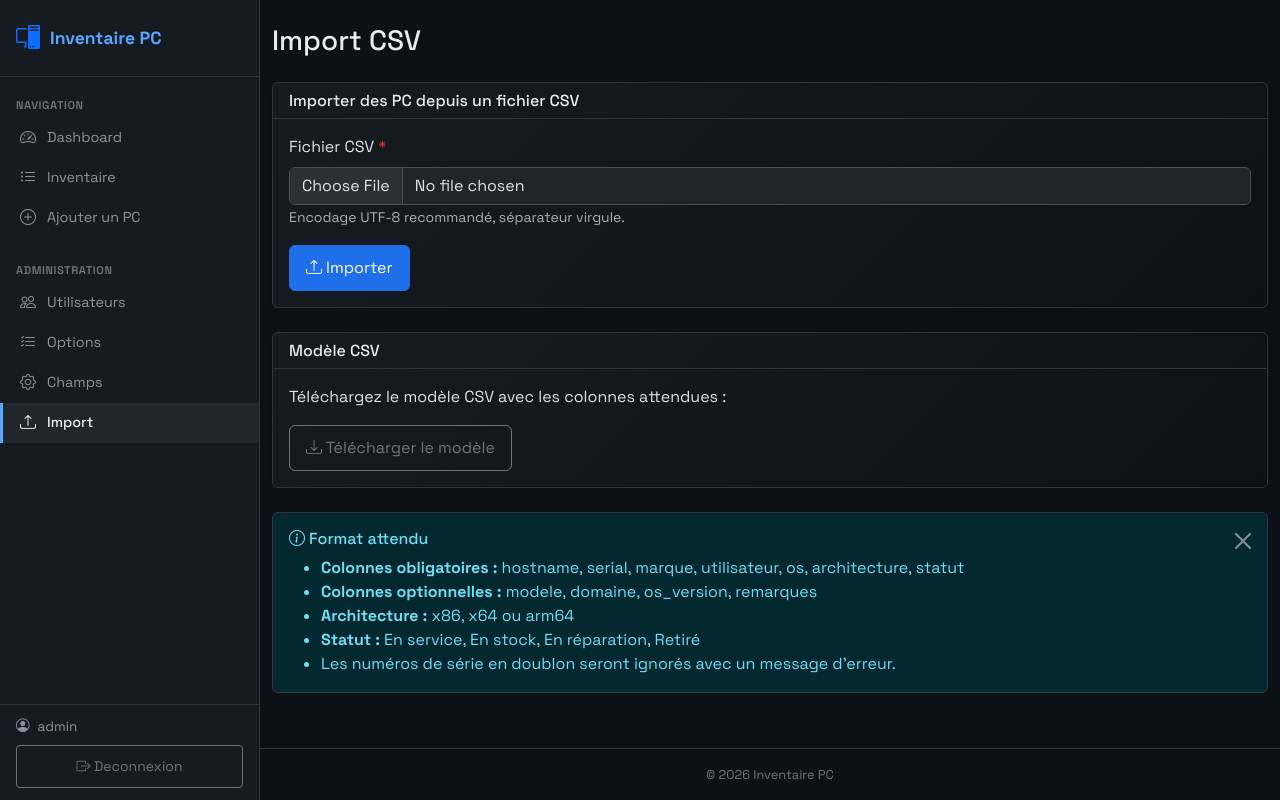
After one commit to NouillesMan/projet_entreprise, a PHP site: page /admin_import.php in a window 1280 px wide. The commit adds this page. Run offline with PHP 8.4, Linux system fonts and the light colour scheme; a user stored in the database is signed in.

Commit message:
ajout de la page d'import CSV en masse des PC (admin)
  - Création de admin_import.php : upload CSV, validation, insertion en BDD
  - Ajout du lien "Import" dans la sidebar admin (partials/header.php)
  - Mise à jour du README.md (structure + documentation)

  ⚠️  L'insertion de fichier ne fonctionne pas encore : pas encore d'API

```diff
--- /dev/null
+++ b/admin_import.php
@@ -0,0 +1,193 @@
+<?php
+require __DIR__ . "/auth.php";
+require_perm("is_admin");
+require __DIR__ . "/db.php";
+
+$allowedArch = ["x86", "x64", "arm64"];
+$allowedStatut = ["En service", "En stock", "En réparation", "Retiré"];
+$requiredColumns = ["hostname", "serial", "marque", "utilisateur", "os", "architecture", "statut"];
+$optionalColumns = ["modele", "domaine", "os_version", "remarques"];
+$allColumns = array_merge($requiredColumns, $optionalColumns);
+
+$imported = 0;
+$errors = [];
+
+if ($_SERVER["REQUEST_METHOD"] === "POST") {
+  csrf_check();
+
+  if (empty($_FILES["csv_file"]["tmp_name"]) || $_FILES["csv_file"]["error"] !== UPLOAD_ERR_OK) {
+    $errors[] = "Veuillez sélectionner un fichier CSV valide.";
+  } else {
+    $handle = fopen($_FILES["csv_file"]["tmp_name"], "r");
+    if ($handle === false) {
+      $errors[] = "Impossible de lire le fichier.";
+    } else {
+      // Read header row
+      $header = fgetcsv($handle, 0, ",");
+      if ($header === false) {
+        $errors[] = "Le fichier CSV est vide.";
+      } else {
+        // Normalize header (trim + lowercase)
+        $header = array_map(function ($col) {
+          return strtolower(trim($col));
+        }, $header);
+
+        // Check required columns exist
+        $missingCols = array_diff($requiredColumns, $header);
+        if ($missingCols) {
+          $errors[] = "Colonnes manquantes : " . implode(", ", $missingCols);
+        } else {
+          $rowNum = 1; // header was row 1
+          $stmt = $pdo->prepare("
+            INSERT INTO pcs (hostname, serial, marque, modele, utilisateur, os, os_version, architecture, domaine, statut, remarques)
+            VALUES (:hostname, :serial, :marque, :modele, :utilisateur, :os, :os_version, :architecture, :domaine, :statut, :remarques)
+          ");
+
+          while (($row = fgetcsv($handle, 0, ",")) !== false) {
+            $rowNum++;
+
+            // Skip empty rows
+            if (count($row) === 1 && trim($row[0]) === "") continue;
+
+            // Map columns by header position
+            $data = [];
+            foreach ($header as $i => $col) {
+              if (in_array($col, $allColumns)) {
+                $data[$col] = trim($row[$i] ?? "");
+              }
+            }
+
+            // Validate required fields
+            $rowErrors = [];
+            foreach ($requiredColumns as $col) {
+              if (empty($data[$col])) {
+                $rowErrors[] = "champ « $col » vide";
+              }
+            }
+
+            // Validate enum values
+            if (!empty($data["architecture"]) && !in_array($data["architecture"], $allowedArch, true)) {
+              $rowErrors[] = "architecture « " . $data["architecture"] . " » invalide (x86, x64, arm64)";
+            }
+            if (!empty($data["statut"]) && !in_array($data["statut"], $allowedStatut, true)) {
+              $rowErrors[] = "statut « " . $data["statut"] . " » invalide";
+            }
+
+            if ($rowErrors) {
+              $errors[] = "Ligne $rowNum : " . implode("; ", $rowErrors);
+              continue;
+            }
+
+            // Insert
+            try {
+              $stmt->execute([
+                ":hostname"     => $data["hostname"],
+                ":serial"       => $data["serial"],
+                ":marque"       => $data["marque"],
+                ":modele"       => $data["modele"] ?? "",
+                ":utilisateur"  => $data["utilisateur"],
+                ":os"           => $data["os"],
+                ":os_version"   => $data["os_version"] ?? "",
+                ":architecture" => $data["architecture"],
+                ":domaine"      => $data["domaine"] ?? "",
+                ":statut"       => $data["statut"],
+                ":remarques"    => $data["remarques"] ?? "",
+              ]);
+              $imported++;
+            } catch (PDOException $e) {
+              if ($e->getCode() === "23000") {
+                $errors[] = "Ligne $rowNum : serial « " . $data["serial"] . " » déjà existant (doublon ignoré)";
+              } else {
+                throw $e;
+              }
+            }
+          }
+        }
+      }
+      fclose($handle);
+    }
+  }
+}
+
+function e($v) { return htmlspecialchars((string)$v, ENT_QUOTES, "UTF-8"); }
+
+$pageTitle = "Admin - Import CSV";
+$activePage = "admin_import";
+require __DIR__ . "/partials/header.php";
+?>
+
+<div class="container-fluid py-4">
+  <div class="d-flex justify-content-between align-items-center mb-4">
+    <h3 class="mb-0">Import CSV</h3>
+  </div>
+
+  <?php if ($_SERVER["REQUEST_METHOD"] === "POST"): ?>
+    <?php if ($imported > 0): ?>
+      <div class="alert alert-success alert-dismissible fade show">
+        <i class="bi bi-check-circle"></i> <strong><?= $imported ?></strong> PC importé<?= $imported > 1 ? "s" : "" ?> avec succès.
+        <button type="button" class="btn-close" data-bs-dismiss="alert"></button>
+      </div>
+    <?php endif; ?>
+
+    <?php if ($errors): ?>
+      <div class="alert alert-danger alert-dismissible fade show">
+        <h6 class="alert-heading"><i class="bi bi-exclamation-triangle"></i> <?= count($errors) ?> erreur<?= count($errors) > 1 ? "s" : "" ?></h6>
+        <ul class="mb-0">
+          <?php foreach ($errors as $err): ?>
+            <li><?= e($err) ?></li>
+          <?php endforeach; ?>
+        </ul>
+        <button type="button" class="btn-close" data-bs-dismiss="alert"></button>
+      </div>
+    <?php endif; ?>
+  <?php endif; ?>
+
+  <!-- Upload form -->
+  <div class="card shadow-sm mb-4">
+    <div class="card-header">
+      <h6 class="mb-0">Importer des PC depuis un fichier CSV</h6>
+    </div>
+    <div class="card-body">
+      <form method="post" enctype="multipart/form-data">
+        <?= csrf_field() ?>
+        <div class="mb-3">
+          <label class="form-label">Fichier CSV <span class="text-danger">*</span></label>
+          <input type="file" class="form-control" name="csv_file" accept=".csv" required>
+          <small class="text-muted">Encodage UTF-8 recommandé, séparateur virgule.</small>
+        </div>
+        <button type="submit" class="btn btn-primary">
+          <i class="bi bi-upload"></i> Importer
+        </button>
+      </form>
+    </div>
+  </div>
+
+  <!-- Template download -->
+  <div class="card shadow-sm mb-4">
+    <div class="card-header">
+      <h6 class="mb-0">Modèle CSV</h6>
+    </div>
+    <div class="card-body">
+      <p>Téléchargez le modèle CSV avec les colonnes attendues :</p>
+      <a href="data:text/csv;charset=utf-8,hostname,serial,marque,utilisateur,os,architecture,statut,modele,domaine,os_version,remarques" download="template_import_pc.csv" class="btn btn-outline-secondary">
+        <i class="bi bi-download"></i> Télécharger le modèle
+      </a>
+    </div>
+  </div>
+
+  <!-- Info -->
+  <div class="alert alert-info alert-dismissible fade show">
+    <h6 class="alert-heading"><i class="bi bi-info-circle"></i> Format attendu</h6>
+    <ul class="mb-0">
+      <li><strong>Colonnes obligatoires :</strong> hostname, serial, marque, utilisateur, os, architecture, statut</li>
+      <li><strong>Colonnes optionnelles :</strong> modele, domaine, os_version, remarques</li>
+      <li><strong>Architecture :</strong> x86, x64 ou arm64</li>
+      <li><strong>Statut :</strong> En service, En stock, En réparation, Retiré</li>
+      <li>Les numéros de série en doublon seront ignorés avec un message d'erreur.</li>
+    </ul>
+    <button type="button" class="btn-close" data-bs-dismiss="alert"></button>
+  </div>
+</div>
+
+<?php
+require __DIR__ . "/partials/footer.php";
--- a/partials/header.php
+++ b/partials/header.php
@@ -81,6 +81,9 @@ $isLoggedIn = isset($_SESSION["user_id"]);
     <a href="admin_fields.php" class="nav-link <?= $activePage === 'admin_fields' ? 'active' : '' ?>">
       <i class="bi bi-gear"></i> Champs
     </a>
+    <a href="admin_import.php" class="nav-link <?= $activePage === 'admin_import' ? 'active' : '' ?>">
+      <i class="bi bi-upload"></i> Import
+    </a>
     <?php endif; ?>
   </div>
 
```
Also changed, not shown: README.md.
